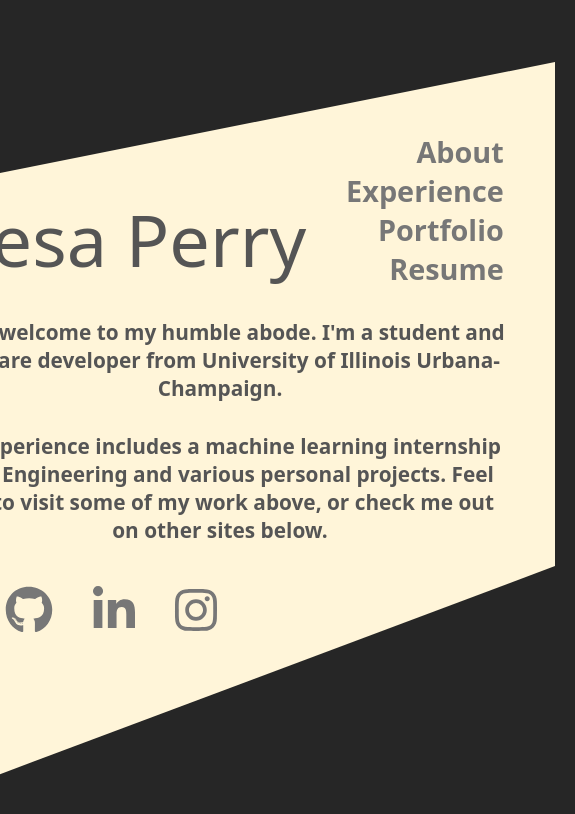
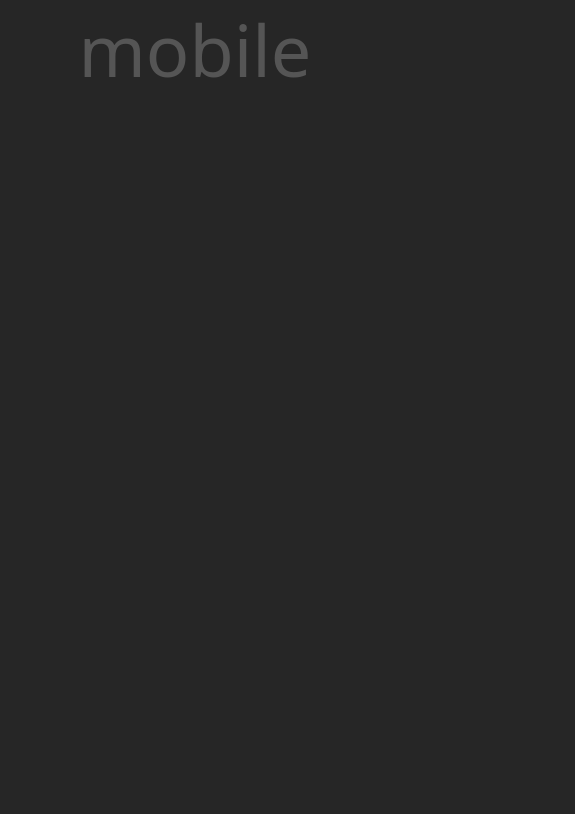
Before and after one commit to mesperrus/mesperrus.github.io, a React (Create React App) app: page / in a window 390 px wide. Shown: the top 814 px of the page, 575 px wide, since content can reach past the window. Built offline with nearby package versions, Linux system fonts and the light colour scheme.

Commit message:
added mobile trigger

```diff
--- a/src/App.js
+++ b/src/App.js
@@ -16,7 +16,7 @@ library.add(faGithub, faLinkedinIn, faInstagram);
 
 
 export default class App extends React.Component {
-  componentDidMount(){
+  componentDidMount() {
     document.title = "Mesa Perry";
   }
 
@@ -64,13 +64,17 @@ class Workbar extends React.Component {
   }
 }
 
-function About() {
+class About extends React.Component {
+  render() {
+    const isMobile = window.innerWidth <= 720;
+
+    if (!isMobile) {
       document.getElementById("root").style.justifyContent = "center";
       return (
         <div id="inner">
           <div id="upper">
             <h1>Mesa Perry</h1>
-                <Workbar orientation="vertical"/>
+            <Workbar orientation="vertical" />
           </div>
           <div id="mid">
             <p className="aboutText">Ayo -- welcome to my humble abode. I'm a student and software developer from University of Illinois Urbana-Champaign.</p>
@@ -85,7 +89,17 @@ function About() {
       );
     }
 
-function Experience() {
+    else {
+      document.getElementById("root").style.justifyContent = "start";
+      return (
+        <h1>mobile</h1>
+      )
+    }
+  }
+}
+
+class Experience extends React.Component {
+  render() {
     document.getElementById("root").style.justifyContent = "start";
     return (
       <div id="container">
@@ -98,8 +112,10 @@ function Experience() {
       </div>
     );
   }
+}
 
-function Portfolio() {
+class Portfolio extends React.Component {
+  render() {
     document.getElementById("root").style.justifyContent = "start";
     return (
       <div id="container">
@@ -112,3 +128,4 @@ function Portfolio() {
       </div>
     );
   }
+}
```
Lines whose indentation alone changed are shown as unchanged.
